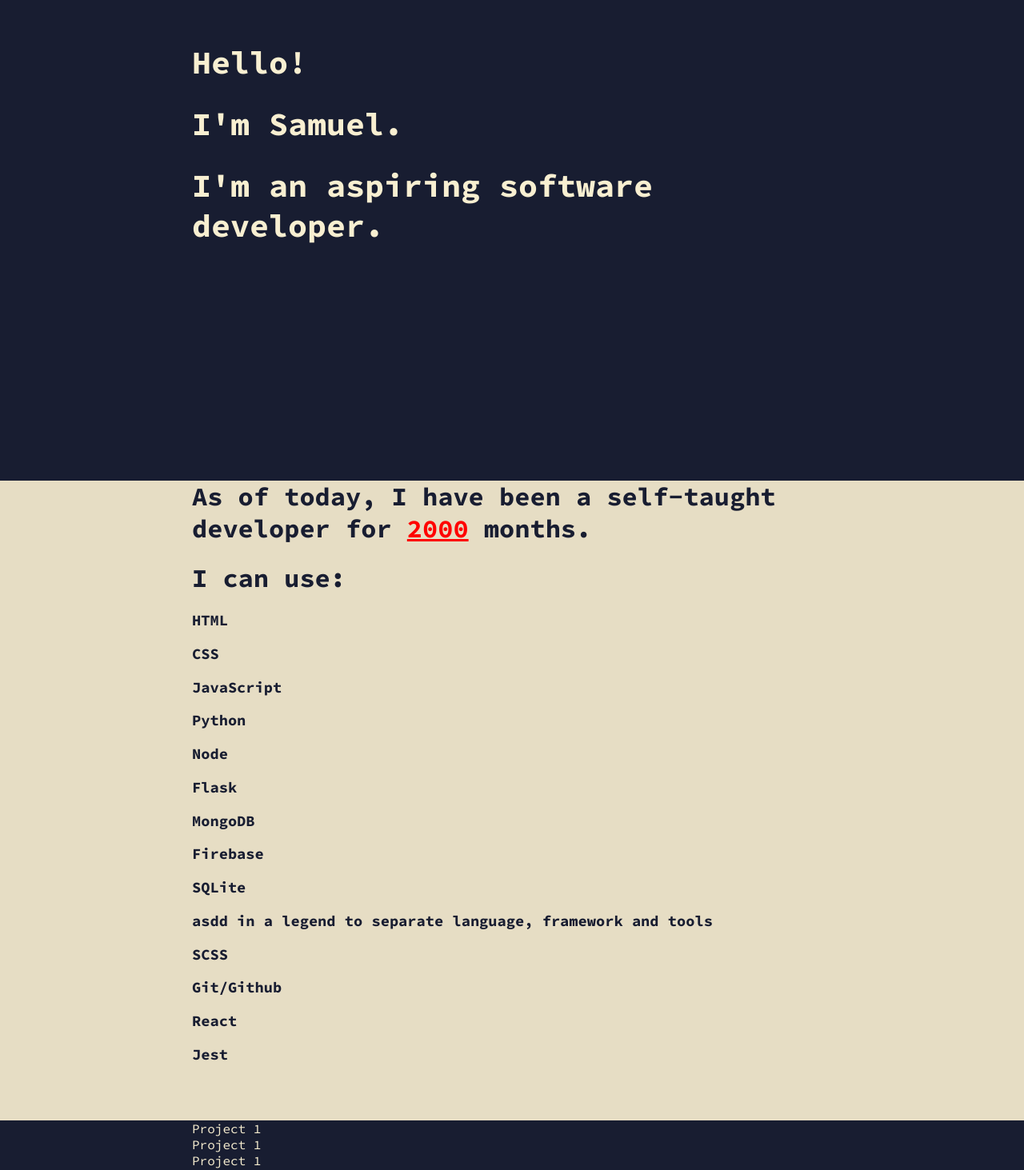
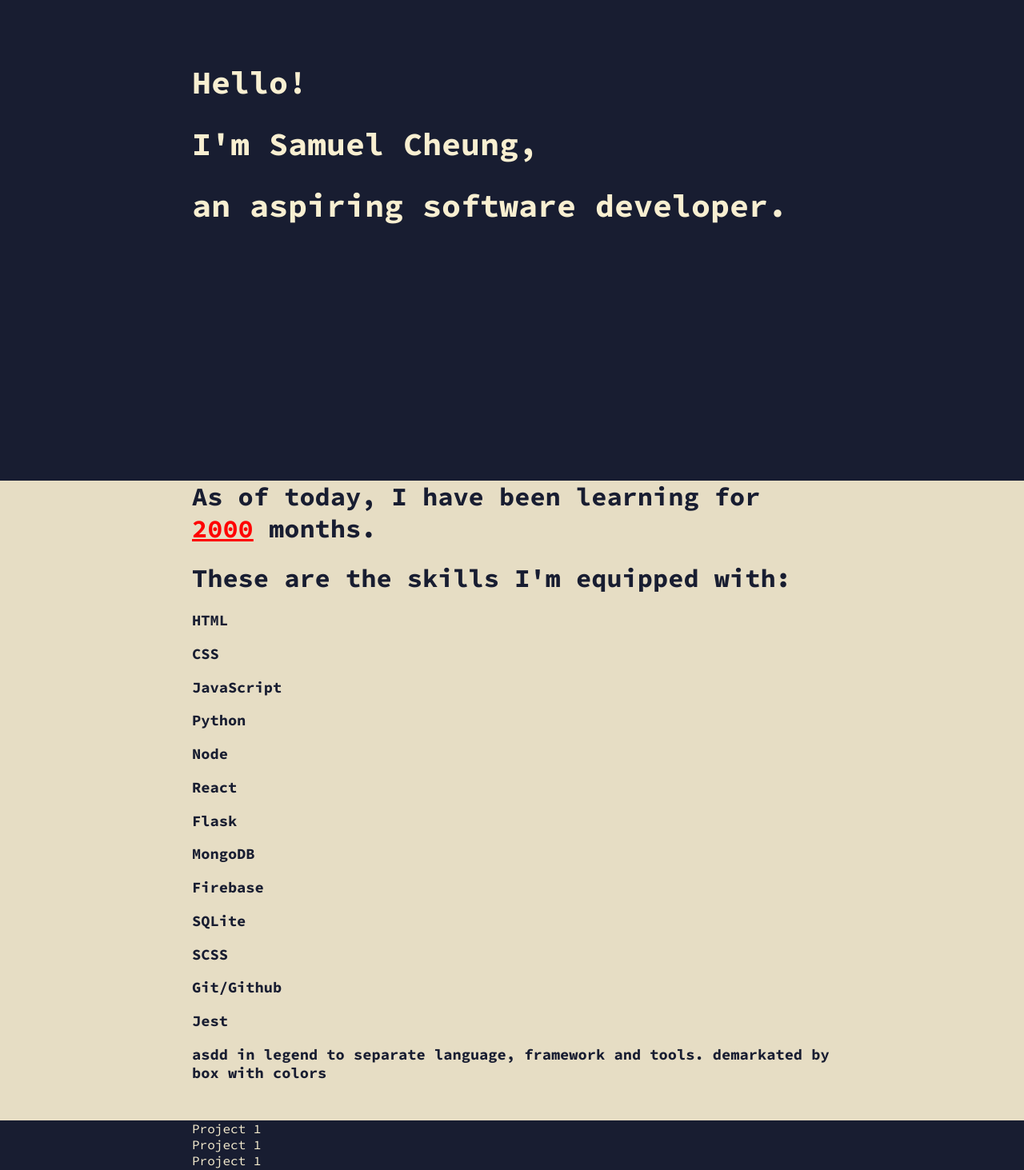
Before and after one commit to salmonsashimi/my-site, a React (Create React App) app: page / in a window 1280 px wide. Shown: the part 220-1683 px from the top of the page at 80% size. Built offline with nearby package versions, Linux system fonts and the light colour scheme.

Commit message:
Update skills

```diff
--- a/src/components/About.js
+++ b/src/components/About.js
@@ -4,14 +4,13 @@ import SkillBox from './SkillBox';
 
 export default () => {
     let months = 2000;
-
     return (
         <div className='about container'>
             <div>
-                <h1>As of today, I have been a self-taught developer for <span className='months'>{months}</span> months.</h1>
+                <h1>As of today, I have been learning for <span className='months'>{months}</span> months.</h1>
+                <h1>These are the skills I'm equipped with:</h1>
             </div>
             <div>
-                <h1>I can use:</h1>
                 <SkillBox />
             </div>
         </div>
--- a/src/components/Intro.js
+++ b/src/components/Intro.js
@@ -5,8 +5,8 @@ export default () => (
     <div className='intro container'>
         <div className='intro-text'>
             <h1>Hello!</h1>
-            <h1>I'm Samuel.</h1>
-            <h1>I'm an aspiring software developer.</h1>
+            <h1>I'm Samuel Cheung,</h1>
+            <h1>an aspiring software developer.</h1>
         </div>
     </div>
 )
--- a/src/components/SkillBox.js
+++ b/src/components/SkillBox.js
@@ -1,21 +1,21 @@
 import React from 'react';
 import Skill from './Skill';
 
-export default () => (
+const skillBox = (props) => (
     <div>
-        <Skill skill='HTML' />
-        <Skill skill='CSS' />
-        <Skill skill='JavaScript' />
-        <Skill skill='Python' />
-        <Skill skill='Node' />
-        <Skill skill='Flask' />
-        <Skill skill='MongoDB' />
-        <Skill skill='Firebase' />
-        <Skill skill='SQLite' />
-        <h3> asdd in a legend to separate language, framework and tools</h3>
-        <Skill skill='SCSS' />
-        <Skill skill='Git/Github' />
-        <Skill skill='React' />
-        <Skill skill='Jest' />
+        {props.skills.map((skill) => (
+            <Skill key={skill} skill={skill} />
+        ))}
+        <h3> asdd in legend to separate language, framework and tools. demarkated by box with colors</h3>
+
     </div>
 )
+
+skillBox.defaultProps = {
+    skills: ['HTML', 'CSS', 'JavaScript', 'Python', 'Node', 'React', 'Flask', 'MongoDB', 'Firebase', 'SQLite', 'SCSS', 'Git/Github', 'Jest']
+}
+
+
+
+
+export default skillBox;
```
